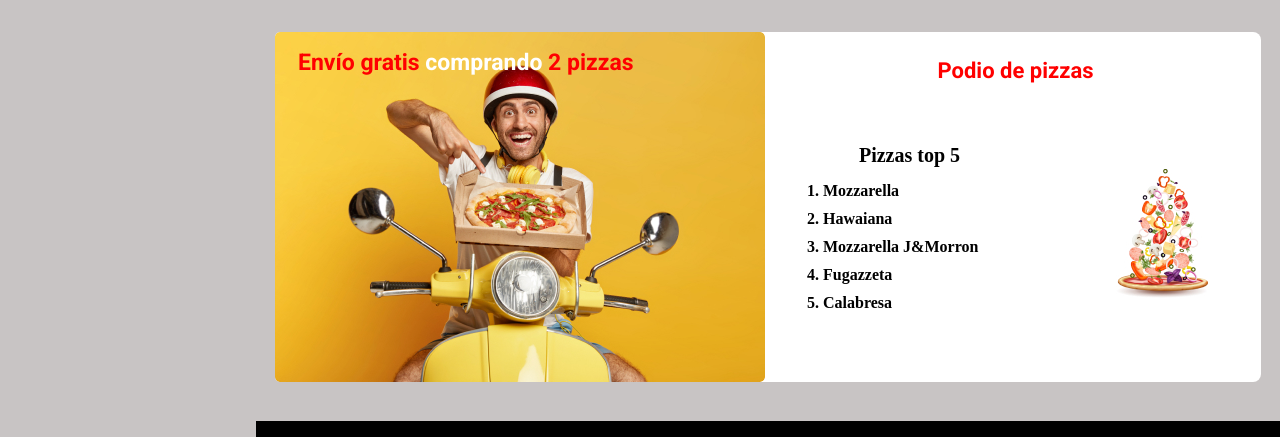
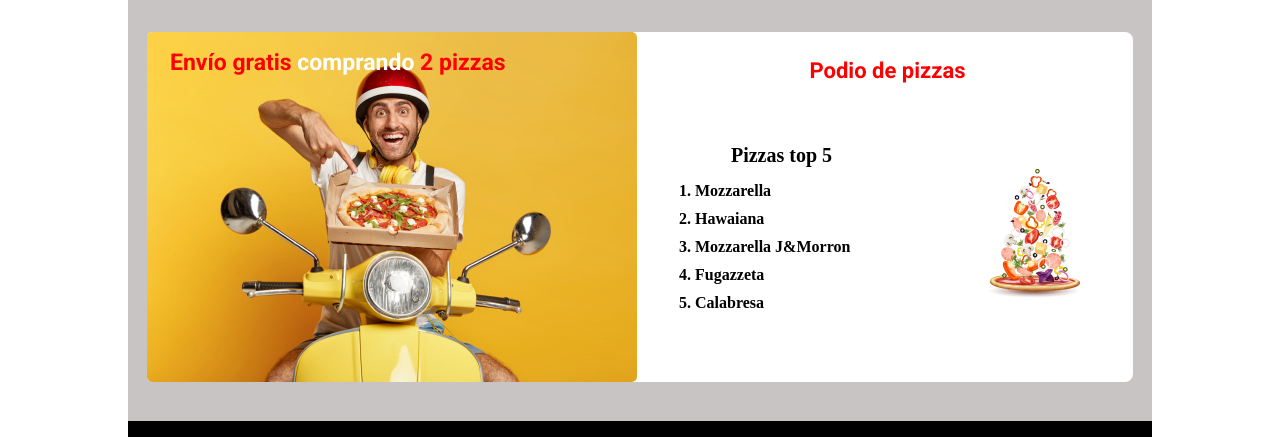
Before and after one commit to El-Ayvar/second-pizza, a plain HTML site: page index.html in a window 1280 px wide. Shown: the part 107-544 px from the top of the page. Drawn offline with Linux system fonts and the light colour scheme.

Commit message:
areglando body

```diff
--- a/assets/css/style.css
+++ b/assets/css/style.css
@@ -9,13 +9,17 @@ header li {
 }
 
 body {
+    display: flex;
+    justify-content: center;
+}
+
+.box_king {
     width: 1024px;
     height: 678px;
     display: flex;
     flex-direction: column;
     justify-content: space-between;
     align-items: center;
-    margin-left: 20%;
     background-color: rgb(200, 196, 196);
 }
 
--- a/index.html
+++ b/index.html
@@ -10,6 +10,7 @@
 <link href="https://fonts.googleapis.com/css2?family=Roboto:ital,wght@0,100;0,300;0,400;0,500;0,700;0,900;1,100;1,300;1,400;1,500;1,700;1,900&display=swap" rel="stylesheet">
 </head>
 <body>
+    <div class="box_king">
         <header>
             <div class="logo_box">
                 <img src="assets/img/Pizza.png" alt="imagen de una pizza cortada en rebanadas">
@@ -69,5 +70,6 @@
                 <li>Contacto</li>
             </ul>
         </footer>
+    </div>
 </body>
 </html>
```
Lines whose indentation alone changed are shown as unchanged.
